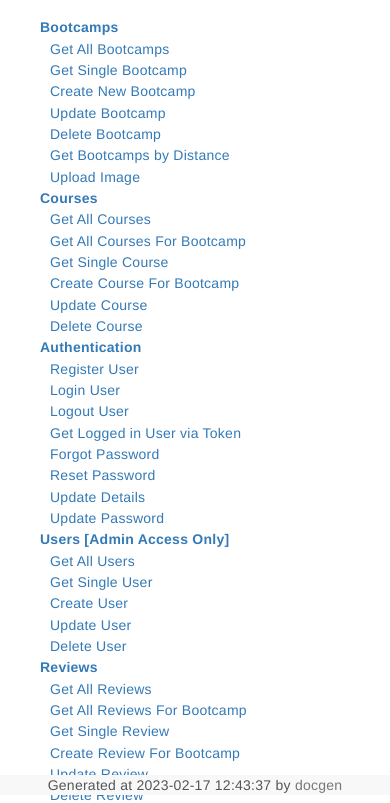
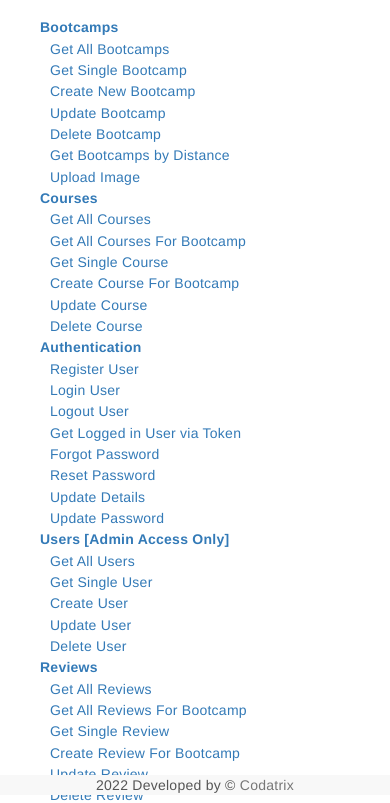
Before and after one commit to Codatrix1/AlgoCamper-Bootcamp-API, a website: page public/index.html in a window 390 px wide. Shown: the part 49-852 px from the top of the page. Drawn offline with Linux system fonts and the light colour scheme.

Commit message:
Modified Docs

```diff
--- a/public/index.html
+++ b/public/index.html
@@ -191,4 +191,4 @@ if(IsJsonString(html)){var obj=JSON.parse(html);var formattedJson=JSON.stringify
 function IsJsonString(str){try{JSON.parse(str);}catch(e){return false;}
 return true;}
 String.prototype.replaceAll=function(replaceThis,withThis){var re=new RegExp(RegExp.quote(replaceThis),"g");return this.replace(re,withThis);};RegExp.quote=function(str){return str.replace(/([.?*+^$[\]\\(){}-])/g,"\\$1");};function syntaxHighlight(json){json=json.replace(/&/g,'&amp;').replace(/</g,'&lt;').replace(/>/g,'&gt;');return json.replace(/("(\\u[a-zA-Z0-9]{4}|\\[^u]|[^\\"])*"(\s*:)?|\b(true|false|null)\b|-?\d+(?:\.\d*)?(?:[eE][+\-]?\d+)?)/g,function(match){var cls='number';if(/^"/.test(match)){if(/:$/.test(match)){cls='key';}else{cls='string';}}else if(/true|false/.test(match)){cls='boolean';}else if(/null/.test(match)){cls='null';}
-return '<span class="'+cls+'">'+match+'</span>';});}</script><br><br><footer class="navbar-default navbar-fixed-bottom"><div class=container-fluid><div class="span12 text-center"><span data-toggle=tooltip title="If the application help you, please feel free to give a star to the project in github. Your star inspire me to work more on open-source projects like this!">Generated at 2023-02-17 12:43:37 by <a href=https://github.com/thedevsaddam/docgen target=_blank class=text-muted>docgen</a></span></div></div></footer>
+return '<span class="'+cls+'">'+match+'</span>';});}</script><br><br><footer class="navbar-default navbar-fixed-bottom"><div class=container-fluid><div class="span12 text-center"><span data-toggle=tooltip title="Please feel free to give a star to the project in github. Your star inspire me to work more on projects like this!">2022 Developed by &copy;  <a href=https://ankur-portal.netlify.app target="_blank" class=text-muted>Codatrix</a></span></div></div></footer>
```
